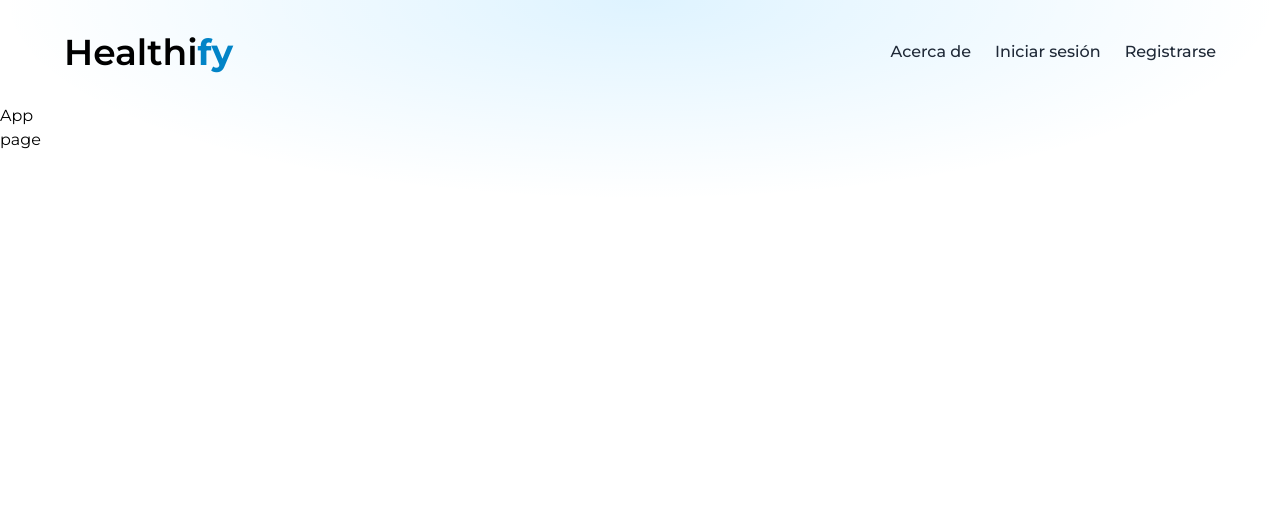
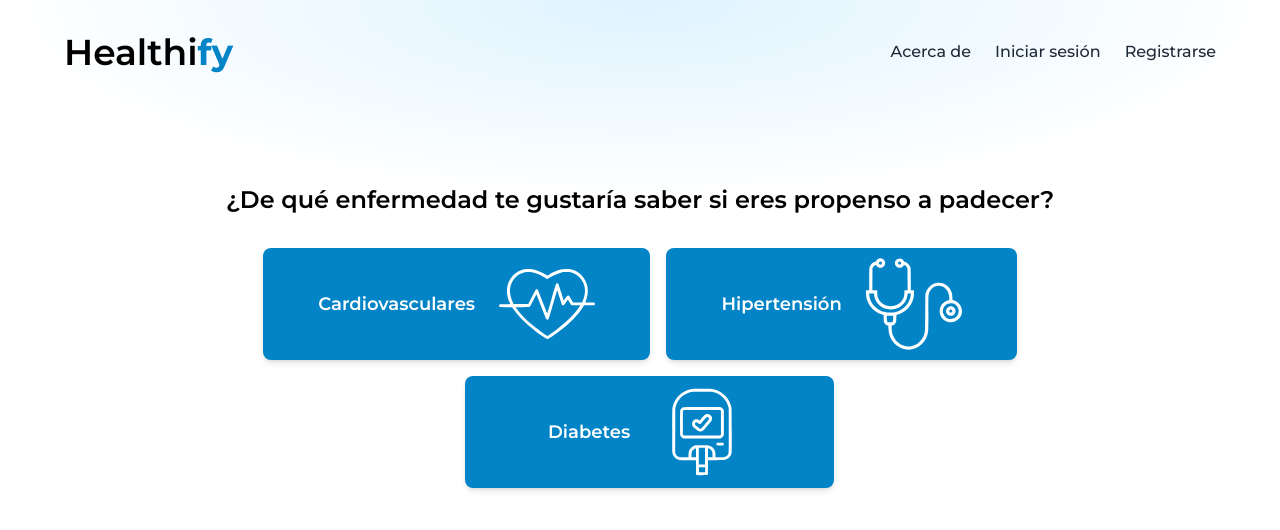
Before and after one commit to chicho69-cesar/healthify, a Next.js app in the folder healthify-web/: page /home in a window 1280 px wide. Shown: the top 530 px of the page. Built offline with nearby package versions, Linux system fonts and the light colour scheme; no server answers.

Commit message:
:sparkles: Add layout changes and pages

```diff
--- /dev/null
+++ b/healthify-web/src/app/(app)/about/page.tsx
@@ -0,0 +1,25 @@
+export default function AboutPage() {
+  return (
+    <div className='w-4/5 md:w-3/4 mx-auto mt-10 flex flex-col justify-start items-center gap-2 text-lg text-pretty'>
+      <p>
+        En Healthify, entendemos lo importante que es cuidar de tu salud. Por eso, hemos desarrollado una plataforma que te permite evaluar tu riesgo de padecer diversas enfermedades utilizando datos clínicos relevantes.
+      </p>
+
+      <p>
+        Nuestro objetivo es brindarte información precisa y confiable para que puedas tomar decisiones informadas sobre tu bienestar. Con nuestra herramienta, podrás obtener una visión clara de tu estado de salud y comprender mejor tu propensión a ciertas enfermedades.
+      </p>
+
+      <p>
+        Utilizando algoritmos avanzados y análisis de datos, nuestra plataforma evalúa tus datos clínicos y te proporciona una evaluación personalizada de tu riesgo. Podrás identificar áreas de mejora y recibir recomendaciones específicas para mantener o mejorar tu salud.
+      </p>
+
+      <p>
+        Además, en Healthify nos preocupamos por tu privacidad y seguridad. Tus datos personales y médicos se manejan de manera confidencial y solo se utilizan con fines de evaluación y recomendación. Puedes estar tranquilo sabiendo que tu información está protegida.
+      </p>
+
+      <p>
+        No esperes más y comienza a cuidar de tu salud con Healthify. Regístrate hoy mismo y descubre cómo podemos ayudarte a vivir una vida más saludable y plena.
+      </p>
+    </div>
+  )
+}
--- /dev/null
+++ b/healthify-web/src/app/(app)/home/cardiovascular/page.tsx
@@ -0,0 +1,5 @@
+export default function CardiovascularPage() {
+  return (
+    <div>Cardio page</div>
+  )
+}
--- /dev/null
+++ b/healthify-web/src/app/(app)/home/diabetes/page.tsx
@@ -0,0 +1,9 @@
+import DiabetesForm from '@/components/home/DiabetesForm'
+
+export default function DiabetesPage() {
+  return (
+    <div className='w-full flex justify-center mt-10'>
+      <DiabetesForm />
+    </div>
+  )
+}
--- /dev/null
+++ b/healthify-web/src/app/(app)/home/hypertension/page.tsx
@@ -0,0 +1,5 @@
+export default function HypertensionPage() {
+  return (
+    <div>HypertensionPage</div>
+  )
+}
--- /dev/null
+++ b/healthify-web/src/app/(app)/home/page.module.css
@@ -0,0 +1,19 @@
+.grid {
+  width: 100%;
+  display: grid;
+  grid-template-areas: 'none1 first first second second none2'
+                        'none3 none3 third third none4 none4';
+  gap: 1rem;
+}
+
+.first {
+  grid-area: first;
+}
+
+.second {
+  grid-area: second;
+}
+
+.third {
+  grid-area: third;
+}
--- a/healthify-web/src/app/(app)/home/page.tsx
+++ b/healthify-web/src/app/(app)/home/page.tsx
@@ -1,5 +1,51 @@
+/* eslint-disable @next/next/no-img-element */
+import Link from 'next/link'
+import styles from './page.module.css'
+
 export default function HomePage() {
   return (
-    <div>page</div>
+    <div className='w-4/5 md:w-3/4 mx-auto mt-20'>
+      <h3 className='text-center text-2xl font-semibold mb-8'>
+        ¿De qué enfermedad te gustaría saber si eres propenso a padecer?
+      </h3>
+
+      <section className={styles.grid}>
+        <Link
+          href='/home/cardiovascular'
+          className={`${styles.first} py-2 px-4 text-white text-lg font-semibold rounded-lg shadow-md bg-sky-600 flex justify-center items-center gap-6 flex-wrap transition hover:bg-sky-500 hover:-translate-y-1 focus-visible:outline focus-visible:outline-2 focus-visible:outline-offset-2 focus-visible:outline-sky-600 active:bg-sky-700 aria-disabled:cursor-not-allowed aria-disabled:opacity-50`}
+        >
+          Cardiovasculares{' '}
+          <img
+            src='/cardiovascular.svg'
+            alt='Cardiovascular'
+            className='w-24 object-cover object-center'
+          />
+        </Link>
+
+        <Link
+          href='/home/hypertension'
+          className={`${styles.second} py-2 px-4 text-white text-lg font-semibold rounded-lg shadow-md bg-sky-600 flex justify-center items-center gap-6 flex-wrap transition hover:bg-sky-500 hover:-translate-y-1 focus-visible:outline focus-visible:outline-2 focus-visible:outline-offset-2 focus-visible:outline-sky-600 active:bg-sky-700 aria-disabled:cursor-not-allowed aria-disabled:opacity-50`}
+        >
+          Hipertensión{' '}
+          <img
+            src='/hypertension.svg'
+            alt='Hipertensión'
+            className='w-24 object-cover object-center'
+          />
+        </Link>
+
+        <Link
+          href='/home/diabetes'
+          className={`${styles.third} py-2 px-4 text-white text-lg font-semibold rounded-lg shadow-md bg-sky-600 flex justify-center items-center gap-6 flex-wrap transition hover:bg-sky-500 hover:-translate-y-1 focus-visible:outline focus-visible:outline-2 focus-visible:outline-offset-2 focus-visible:outline-sky-600 active:bg-sky-700 aria-disabled:cursor-not-allowed aria-disabled:opacity-50`}
+        >
+          Diabetes {' '}
+          <img
+            src='/diabetes.svg'
+            alt='Diabetes'
+            className='w-24 object-cover object-center'
+          />
+        </Link>
+      </section>
+    </div>
   )
 }
--- a/healthify-web/src/app/(app)/layout.tsx
+++ b/healthify-web/src/app/(app)/layout.tsx
@@ -5,7 +5,6 @@ interface Props {
 export default function AppLayout({ children }: Props) {
   return (
     <div>
-      <h1>App</h1>
       {children}
     </div>
   )
--- a/healthify-web/src/app/layout.tsx
+++ b/healthify-web/src/app/layout.tsx
@@ -25,8 +25,10 @@ export default async function RootLayout({ children }: Props) {
         <Background />
         <NavBar isLogged={session != null} />
 
-        <main>
-          {children}
+        <main className='w-full'>
+          <section className='w-[90%] max-w-[1200px] mx-auto'>
+            {children}
+          </section>
         </main>
       </body>
     </html>
--- a/healthify-web/src/app/page.tsx
+++ b/healthify-web/src/app/page.tsx
@@ -1,14 +1,54 @@
-// import { auth } from '@/auth'
-import NavBar from '@/components/ui/NavBar'
+import { auth } from '@/auth'
+import Link from 'next/link'
 
 export default async function AppPage() {
-  // const session = await auth()
+  const session = await auth()
 
   return (
-    <div>
-      <h1>
-        Hola Mundo!!!
-      </h1>
+    <div className='w-4/5 md:w-3/4 lg:w-1/2 mx-auto mt-20'>
+      <h3 className='text-2xl text-center mb-12'>
+        ¿Te preocupa tu salud? Te ayudamos a ver
+        que tan propenso eres para tener ciertas
+        enfermedades en base a datos clínicos.
+      </h3>
+
+      {session ? (
+        <div className='mb-4'>
+          <h4 className='text-lg text-center mb-2'>
+            Bienvenido,{' '}
+            <span className='font-semibold text-sky-700'>
+              {session.user?.name}
+            </span>
+          </h4>
+
+          <p className='text-center mb-4'>
+            Puedes comenzar a utilizar la aplicación
+            para ver un análisis de tus datos clínicos.
+          </p>
+
+          <div className='flex justify-center'>
+            <Link href='/home' className='py-2 px-8 rounded-lg bg-sky-600 text-base font-medium text-white transition-colors hover:bg-sky-500 focus-visible:outline focus-visible:outline-2 focus-visible:outline-offset-2 focus-visible:outline-sky-600 active:bg-sky-700 aria-disabled:cursor-not-allowed aria-disabled:opacity-50'>
+              Comenzar
+            </Link>
+          </div>
+        </div>
+      ) : (
+        <div className='mb-4'>
+          <h4 className='text-lg text-center'>
+            ¿Aún no tienes una cuenta? Puedes comenzar creando una o si ya la tienes inicia sesión.
+          </h4>
+
+          <div className='flex justify-center gap-4 mt-8'>
+            <Link href='/sign-up' className='py-2 px-4 rounded-lg bg-sky-600 text-base font-medium text-white transition-colors hover:bg-sky-500 focus-visible:outline focus-visible:outline-2 focus-visible:outline-offset-2 focus-visible:outline-sky-600 active:bg-sky-700 aria-disabled:cursor-not-allowed aria-disabled:opacity-50'>
+              Regístrate
+            </Link>
+
+            <Link href='/sign-in' className='py-2 px-4 rounded-lg bg-sky-600 text-base font-medium text-white transition-colors hover:bg-sky-500 focus-visible:outline focus-visible:outline-2 focus-visible:outline-offset-2 focus-visible:outline-sky-600 active:bg-sky-700 aria-disabled:cursor-not-allowed aria-disabled:opacity-50'>
+              Inicia sesión
+            </Link>
+          </div>
+        </div>
+      )}
     </div>
   )
 }
```
